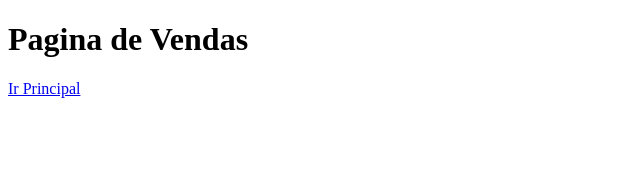
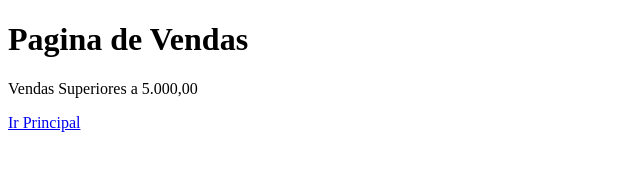
Before and after one commit to ronluis/aulagithub, a plain HTML site: page vendas.html in a window 1280 px wide. Shown: the whole page, without its empty margins (0-640 px from the left). Drawn offline with Linux system fonts and the light colour scheme.

Commit message:
Acrescentando Valor de vendas 5.000,00

```diff
--- a/vendas.html
+++ b/vendas.html
@@ -8,6 +8,7 @@
 </head>
 <body>
     <h1>Pagina de Vendas</h1>
+    <p>Vendas Superiores a 5.000,00</p>
     <a href="index.html">Ir Principal</a>
 </body>
 </html>
```
